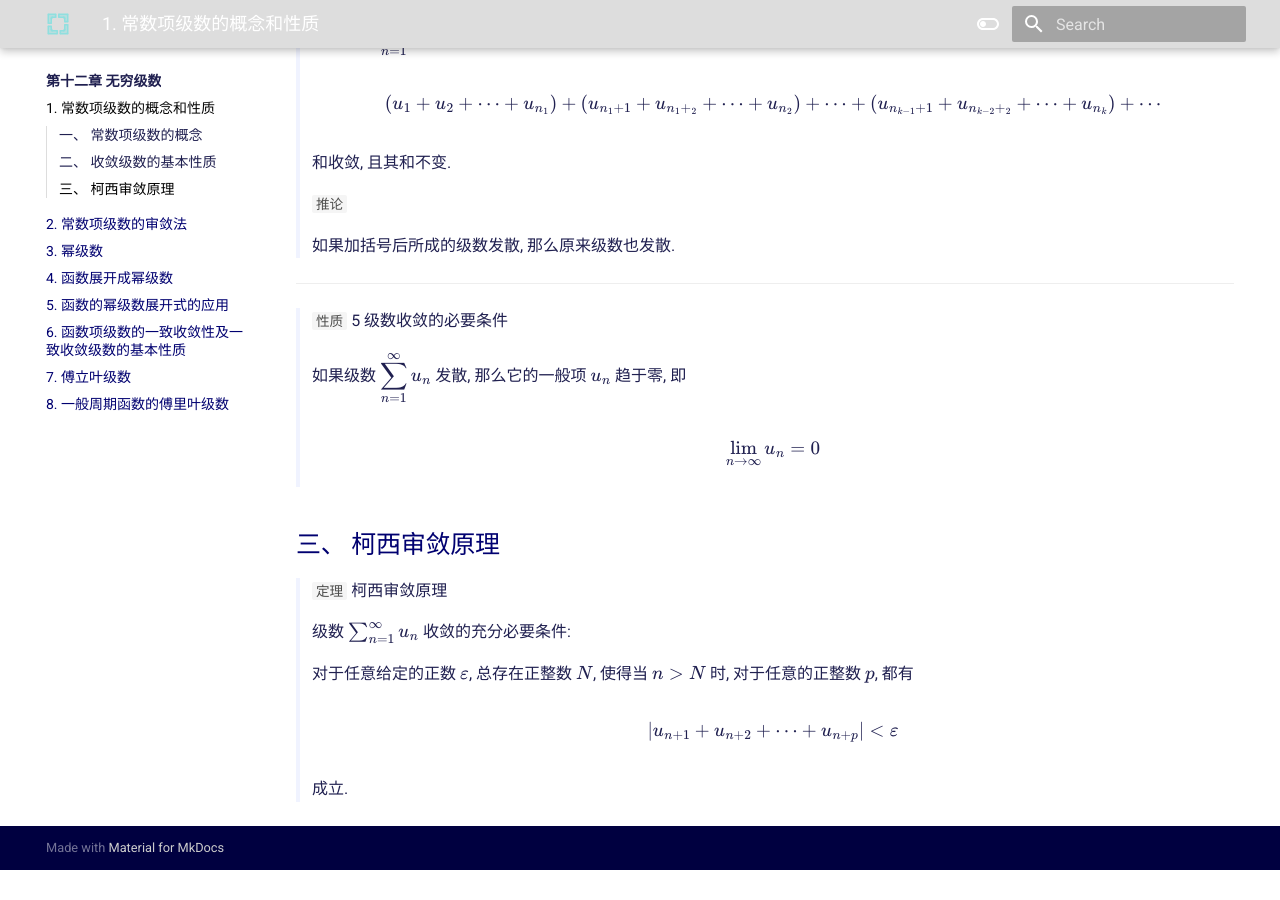
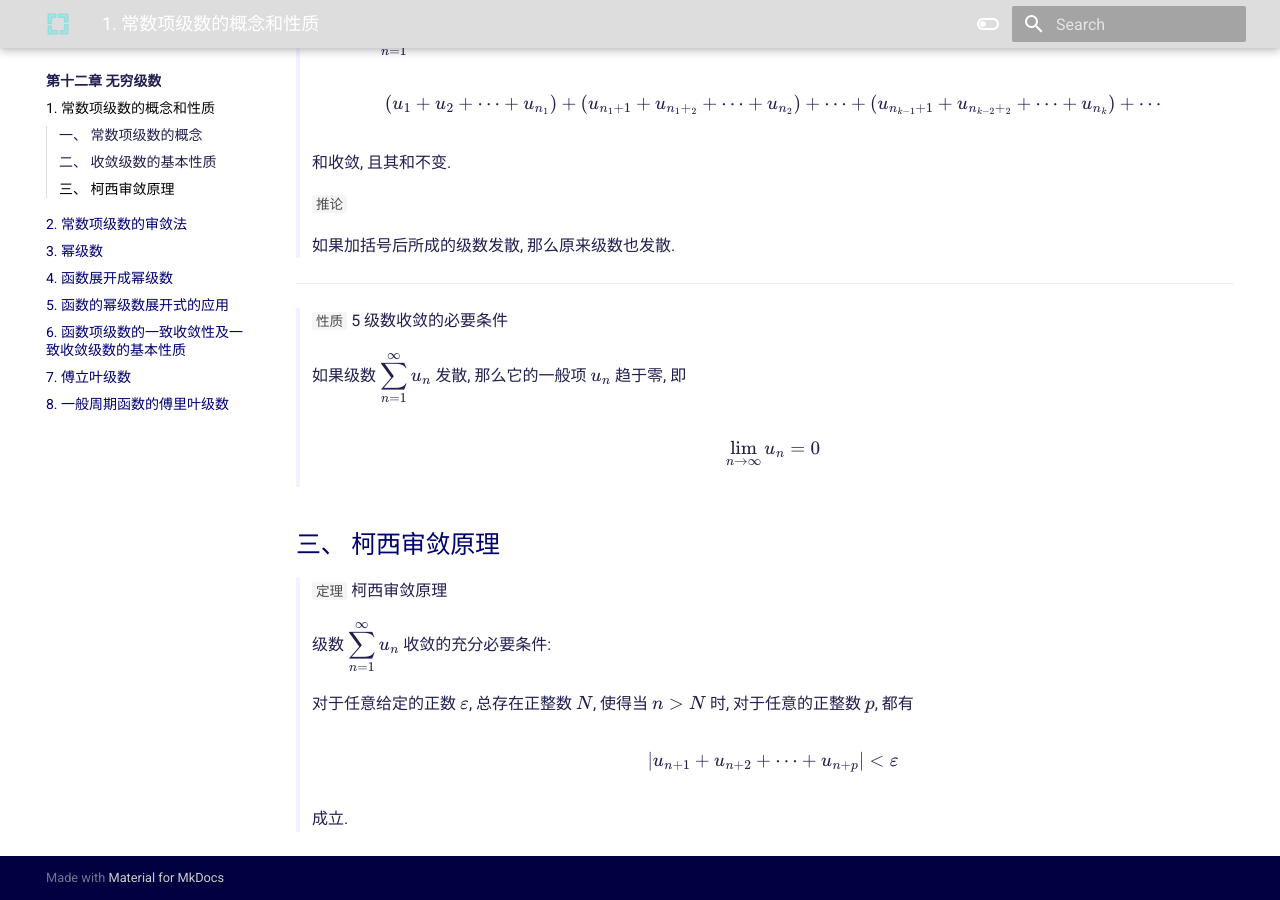
Before and after one commit to FleetingLore/gdsx, an MkDocs documentation site: the page built from docs/12/1.md, in a window 1280 px wide and 900 px high, scrolled down 1224 px. Built offline with MkDocs 1.6.1 and Material for MkDocs 9.7.7, drawn with Linux system fonts in a browser that asks for light colours; before the commit the page ends 2094 px from its top, so only the background shows below that.

Commit message:
第十二章第一节

```diff
--- a/docs/12/1.md
+++ b/docs/12/1.md
@@ -68,7 +68,7 @@ $$
 
 > `定理` 柯西审敛原理
 >
-> 级数 $\sum _{n = 1} ^{\infty} u _n$ 收敛的充分必要条件:
+> 级数 $\displaystyle \sum _{n = 1} ^{\infty} u _n$ 收敛的充分必要条件:
 >
 > 对于任意给定的正数 $\varepsilon$, 总存在正整数 $N$, 使得当 $n > N$ 时, 对于任意的正整数 $p$, 都有
 >
```
